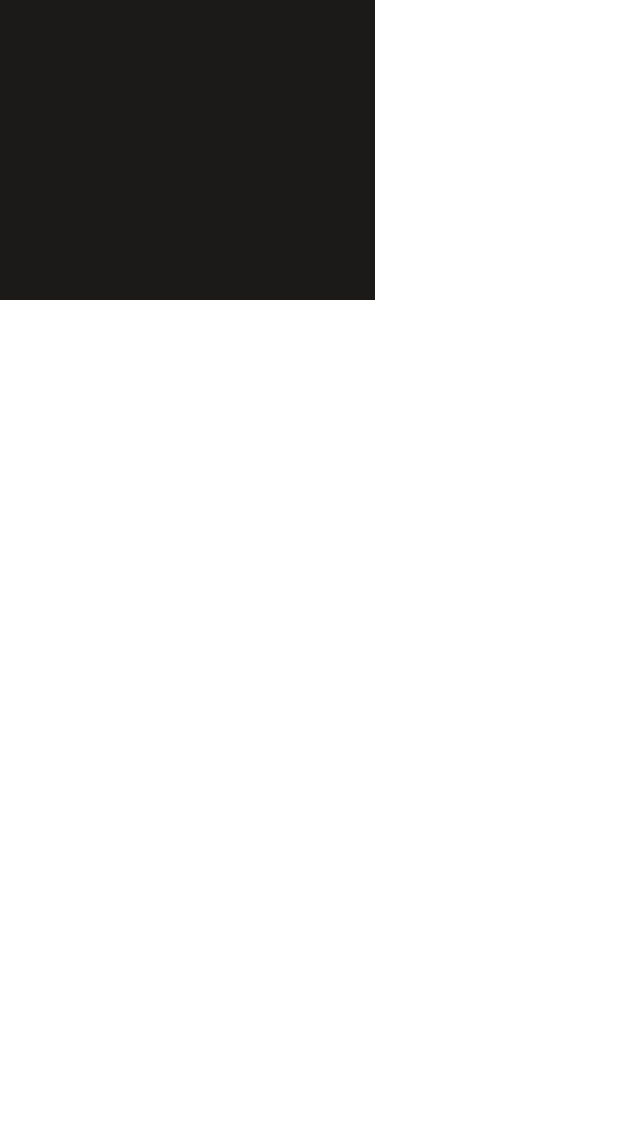
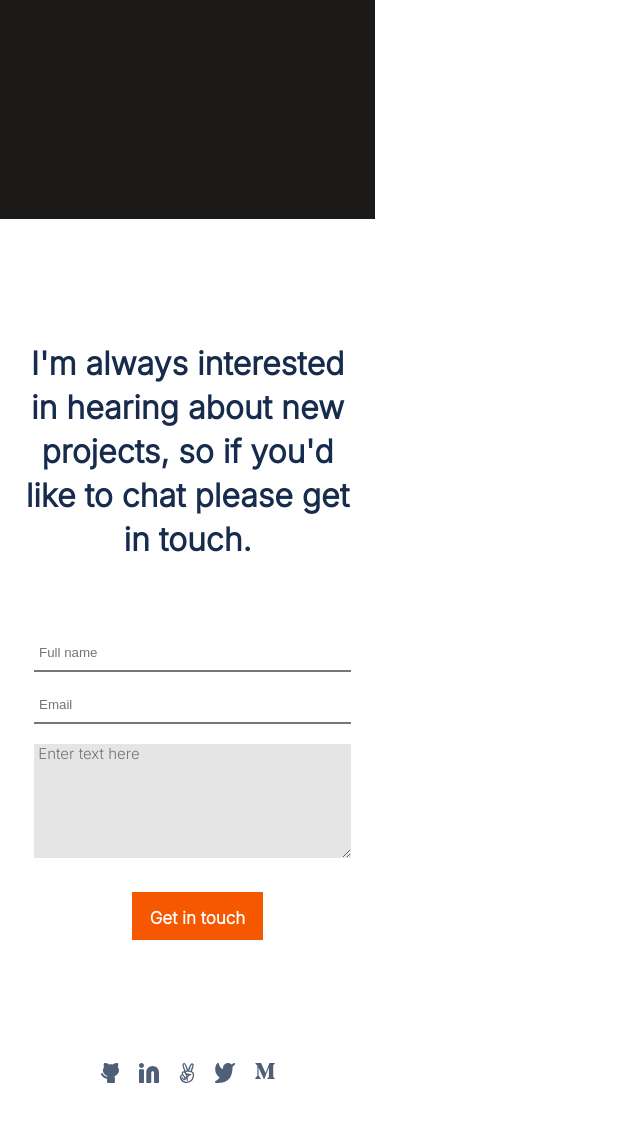
Before and after one commit to scientistsagoemarcus/Portfolio-Website, a plain HTML site: page index.html in a window 1280 px wide. Shown: the part 4260-5395 px from the top of the page, without its empty margins (0-640 px from the left). Before the commit the page ends 4560 px from the top, so only its background shows below. Drawn offline with Linux system fonts and the light colour scheme.

Commit message:
add-contact-form-to-website

```diff
--- a/index.html
+++ b/index.html
@@ -66,7 +66,7 @@
                     <p>A daily selection of privately personalized <br>reads; no accounts or sign-ups required.<br>
                         has been the industry's standard dummy<br> text ever since the 1500s,
                         when an<br> unknown printer took a standard dummy<br> text.</p>
-                        <br>
+                    <br>
                     <ul class="tools">
                         <li>css</li>
                         <li>html</li>
@@ -115,7 +115,7 @@
                 <h2>About me</h2>
                 <p>Hello I’m a software developer! I can help you build a product , feature or website Look through some of my work and experience! If
                     you like what you see and have a project you need coded, don’t hestiate to contact me.</p>
-                      <br>
+                <br>
                 <div class="block-img-group">
                     <button type="button" class="button">Get My Resume</button>
                     <div></div>
@@ -152,6 +152,43 @@
                     </li>
                 </ul>
             </section>
+            <section class="contact-form">
+                <h2>
+                    I'm always interested in hearing about new projects,
+                    so if you'd like to chat please get in touch.
+                </h2>
+                <!-- this class is only for the forms on the website -->
+                <div class="forms">
+                    <form action="https://formspree.io/f/mwkydyky" method="post">
+                        <div class="fname">
+
+                            <input type="text" name="Full name" required placeholder="Full name" maxlength="30">
+
+                      </div>
+
+                        <div class="mail">
+
+                            <input type="email" name="email" required placeholder="Email">
+
+                        </div>
+                        <div class="message-box">
+                            <textarea name="message-box" id="message-box" cols="30" rows="10" placeholder=" Enter text here" maxlength="500"></textarea>
+                        </div>
+                        <!-- the submit button -->
+                        <div class="get-in-touch">
+                            <button type="submit" class="button">Get in touch</button>
+                        </div>
+                    </form>
+                </div>
+            </section>
+            <!-- the last social media icons on the page -->
+            <ul class="media-icons">
+                <li><a href="#"><img src="Icons/twitt.svg" alt="burger icon" /></a></li>
+                <li><a href="#"><img src="Icons/link.svg" alt="burger icon" /></a></li>
+                <li><a href="#"><img src="Icons/hands.svg" alt="burger icon" /></a></li>
+                <li><a href="#"><img src="Icons/twitter.svg" alt="burger icon" /></a></li>
+                <li><a href="#"><img src="Icons/mail.svg" alt="burger icon" /></a></li>
+            </ul>
 
         </section>
 
--- a/style.css
+++ b/style.css
@@ -314,7 +314,7 @@
   align-items: center;
   margin-top: 20px;
   width: 100%;
-  height: 1901px;
+  height: 1820px;
   top: 4137px;
   background-color: #1c1a19;
 }
@@ -360,6 +360,10 @@
 }
 
 /* the main language class styling with it's individual tags */
+.media-icons li {
+  list-style: none;
+}
+
 .lang {
   color: #fff;
   margin-top: 30%;
@@ -418,3 +422,81 @@
   position: relative;
   left: -10px;
 }
+
+/* this section is solely for the contact page */
+.contact-form {
+  display: flex;
+  flex-direction: column;
+  justify-content: center;
+  width: 375px;
+  height: 844px;
+  padding: 120px 24px 120px 24px;
+  gap: 58px;
+}
+
+.contact-form h2 {
+  font-family: 'Inter', sans-serif;
+  font-style: bold;
+  font-weight: 700;
+  font-size: 32px;
+  line-height: 44px;
+  color: #172b4d;
+  vertical-align: top;
+  text-align: center;
+}
+
+.forms {
+  display: flex;
+  flex-direction: column;
+  justify-content: center;
+  margin-left: 10px;
+}
+
+.forms input {
+  width: 100%;
+  padding: 10px 5px;
+  border-top-style: hidden;
+  border-right-style: hidden;
+  border-left-style: hidden;
+  margin-top: 15px;
+}
+
+/* this is the message box */
+.forms textarea {
+  width: 100%;
+  height: 114px;
+  margin-top: 20px;
+  font-family: 'Inter', sans-serif;
+  font-style: 'Regular';
+  font-weight: 100;
+  font-size: 15px;
+  border: none;
+  background-color: #e5e5e5;
+}
+
+/* get in touch button */
+.forms button {
+  width: 131px;
+  height: 48px;
+  margin-top: 30px;
+  margin-left: 98px;
+  padding: 12px;
+  gap: 10px;
+  font-family: 'Inter', sans-serif;
+  font-style: bold;
+  font-size: 17px;
+  line-height: 24px;
+  vertical-align: center;
+  letter-spacing: 3%;
+  cursor: pointer;
+}
+
+.media-icons {
+  display: flex;
+  flex-direction: row;
+  justify-content: center;
+  width: 375px;
+  height: 72px;
+  gap: 20px;
+  text-decoration: none;
+}
```
Also changed, not shown: Icons/hands.svg (added), Icons/link.svg (added), Icons/mail.svg (added), Icons/stl.svg (added), Icons/twitt.svg (added), Icons/twitter.svg (added), images/Shape.svg (added), 1 other file.
